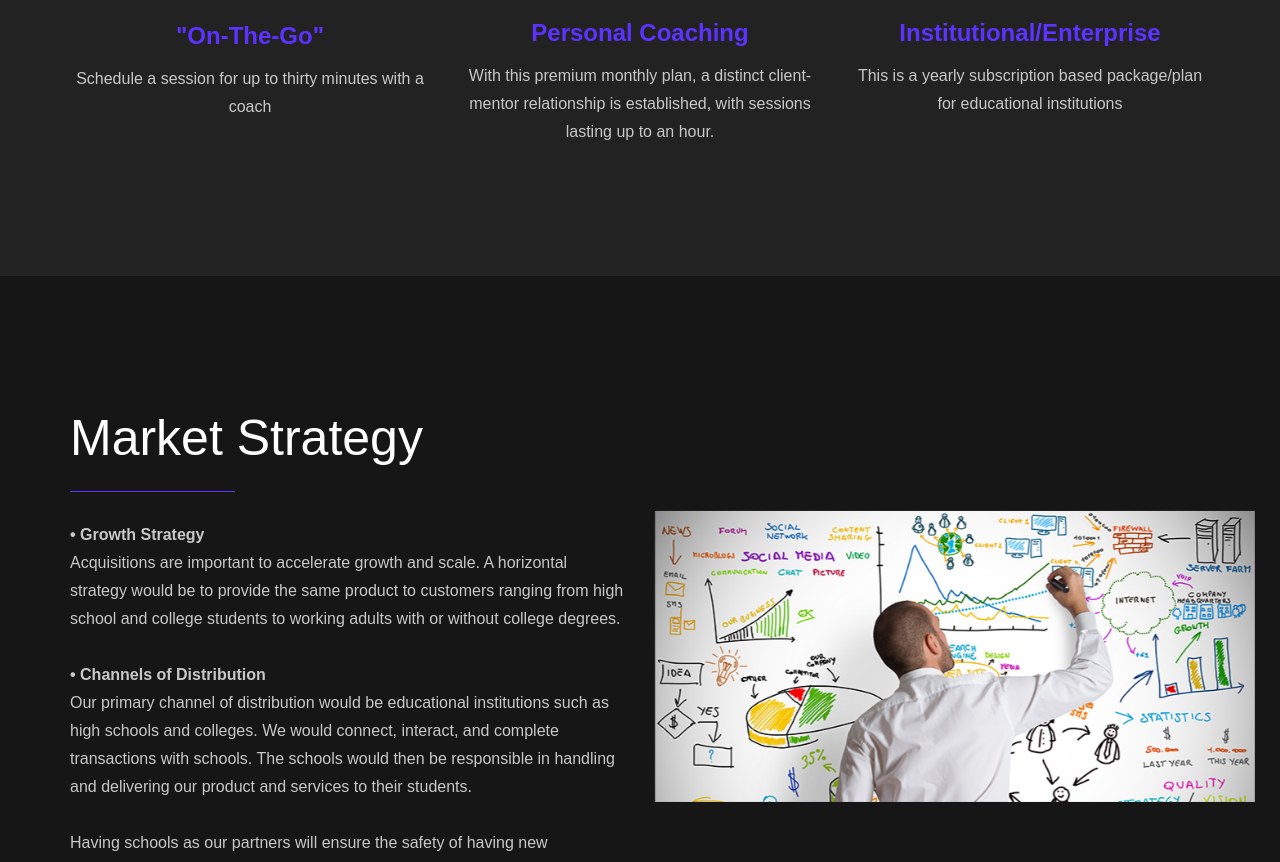
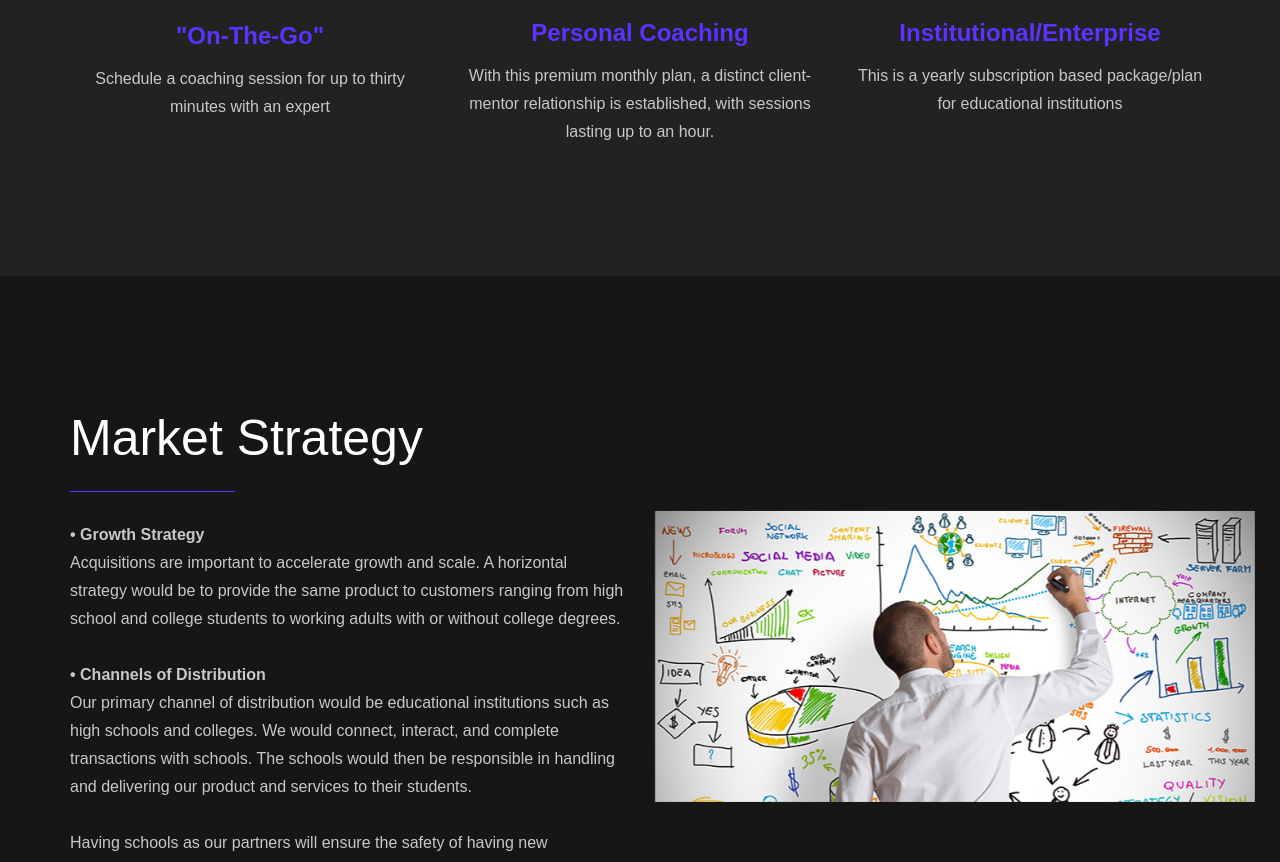
Before and after one commit to zach111694/Xperia, a plain HTML site: page index.html in a window 1280 px wide. Shown: the part 3030-3892 px from the top of the page. Drawn offline with nearby package versions, Linux system fonts and the light colour scheme; a web font is replaced by a local one.

Commit message:
Updated "On-The-Go"

```diff
--- a/index.html
+++ b/index.html
@@ -385,7 +385,7 @@
 
                 <!-- SERVICE DESCRIPTION -->
                 <p>
-                    Schedule a session for up to thirty minutes with a coach
+                    Schedule a coaching session for up to thirty minutes with an expert
                 </p>
 
             </div>
```
